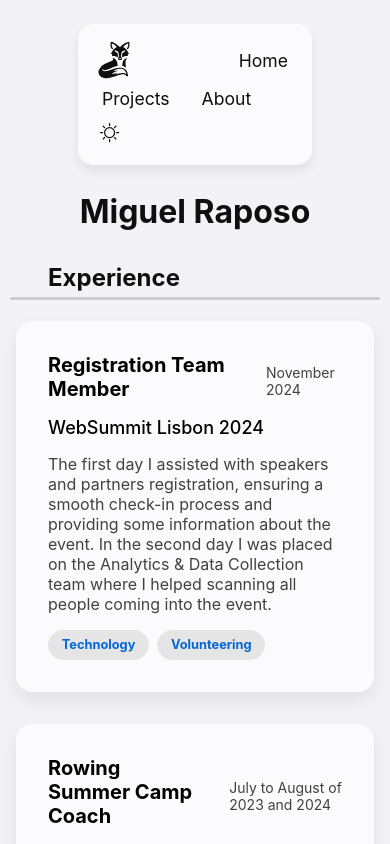
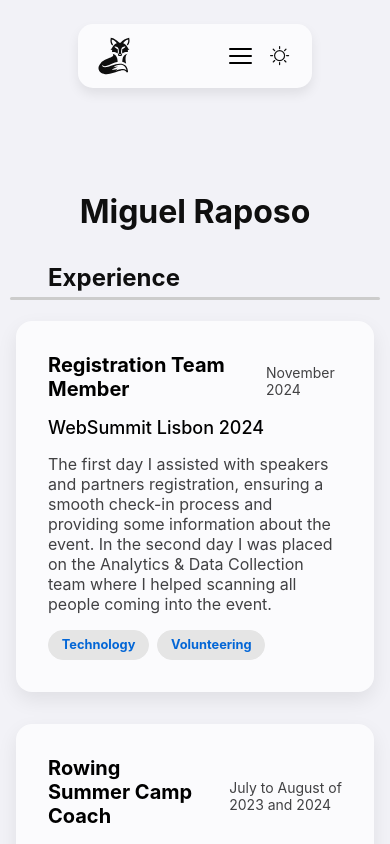
Before and after one commit to migpovrap/personalWebsite, a Next.js app: page /about in a window 390 px wide. Built offline with nearby package versions, Linux system fonts and the light colour scheme.

Commit message:
feat(navbar-mobile): new navbar for mobile devices and general refactor

```diff
--- a/package.json
+++ b/package.json
@@ -1,6 +1,6 @@
 {
   "name": "portfolio",
-  "version": "0.1.0",
+  "version": "1.2.0",
   "private": true,
   "scripts": {
     "dev": "next dev --turbopack",
@@ -10,6 +10,7 @@
   },
   "dependencies": {
     "eslint-plugin-validate-filename": "^1.0.0",
+    "hamburger-react": "^2.5.2",
     "next": "15.2.4",
     "next-themes": "^0.4.6",
     "react": "^19.0.0",
--- a/src/components/Navbar/NavItem.tsx
+++ b/src/components/Navbar/NavItem.tsx
@@ -4,11 +4,12 @@ import styles from './Navbar.module.css';
 type NavItemProps = {
   href: string;
   label: string;
+  active: boolean;
 };
 
-export default function NavItem({ href, label }: NavItemProps) {
+export default function NavItem({ href, label, active }: NavItemProps) {
   return (
-    <Link href={href} className={styles.navLink} >
+    <Link href={href}  className={`${styles.navLink} ${active ? styles.active : ''}`} >
       {label}
     </Link>
   );
--- a/src/components/Navbar/Navbar.module.css
+++ b/src/components/Navbar/Navbar.module.css
@@ -13,20 +13,66 @@
   align-items: center;
   padding: 0.5rem 1rem;
   row-gap: 0.5rem;
+  transition: box-shadow 0.4s ease, transform 0.4s ease; /* Smooth transition for shadow and scale */
 }
+
+.header.menuOpen {
+  box-shadow: 0 10px 20px rgba(0, 0, 0, 0.15); /* Enhanced shadow when menu is open */
+  transform: scale(1.001); /* Slight scaling effect */
+}
+
 
 .nav {
   display: flex;
-  justify-content: flex-end;
+  justify-content:  space-between;
   align-items: center;
-  flex-wrap: wrap;
-  gap: 1rem;
-  flex-grow: 1;
+  width: 100%;
 }
 
 .navIcon {
   margin-right: auto;
   font-size: 2.5rem;
+}
+
+.navLinks {
+  display: flex;
+}
+
+.mobileIcons {
+  display: flex;
+  align-items: center;
+}
+
+.menuButton {
+  background: none;
+  border: none;
+}
+
+.mobileMenu {
+  display: flex;
+  flex-direction: column;
+  align-items: center;
+  justify-content: center;
+  gap: 1.5rem;
+  margin-top: 1.5rem;
+  margin-bottom: 1.5rem;
+  width: 100%;
+  animation: smoothSlideDown 0.5s cubic-bezier(0.25, 0.1, 0.25, 1);
+}
+
+@keyframes smoothSlideDown {
+  from {
+    transform: translateY(-20px);
+    opacity: 0;
+  }
+  to {
+    transform: translateY(0);
+    opacity: 1;
+  }
+}
+
+.mobileMenu .navLink {
+  font-size: 1.5rem;
 }
 
 .navLink {
@@ -36,6 +82,10 @@
   transition: font-variation-settings 0.3s ease;
   padding: 0 0.5rem;
   white-space: nowrap;
+}
+
+.navLink.active {
+  font-weight: 700;
 }
 
 .navLink::after {
@@ -83,20 +133,13 @@
   font-size: 1.2rem;
 }
 
-@media (max-width: 600px) {
-  .header {
-    padding: 1rem;
-  }
-
-  .nav {
-    justify-content: flex-start;
-    row-gap: 0.5rem;
-  }
-}
-
 @supports (font-variation-settings: normal) {
   .navLink {
     font-variation-settings: "wght" 400;
+  }
+
+  .navLink.active {
+    font-variation-settings: "wght" 700;
   }
 
   .navLink:hover {
--- a/src/components/Navbar/Navbar.tsx
+++ b/src/components/Navbar/Navbar.tsx
@@ -1,18 +1,64 @@
+"use client"
+
 import NavItem from './NavItem';
 import styles from "./Navbar.module.css";
 import { GiFox } from "react-icons/gi";
 import { ThemeToggle } from './ThemeToggle';
+import { useEffect, useState } from 'react';
+import { usePathname } from 'next/navigation';
+import { Divide as Hamburger } from 'hamburger-react'
 
-export default function Navbar() {
+function Navbar() {
+  const [isMobile, setIsMobile] = useState(false);
+  const [menuOpen, setMenuOpen] = useState(false);
+  const pathName = usePathname();
+
+  useEffect(() => {
+    const handleResize = () => {
+      setIsMobile(window.innerWidth < 769);
+    };
+    handleResize();
+    window.addEventListener('resize', handleResize);
+
+    return () => {
+      window.removeEventListener('resize', handleResize);
+    };
+  }, []);
+
+  const toggleMenu = () => {
+    setMenuOpen(!menuOpen);
+  };
+ console.log(menuOpen);
   return (
-    <header className={styles.header}>
+    <header className={`${styles.header} ${menuOpen ? styles.menuOpen : ''}`}>
       <nav className={styles.nav}>
-        <GiFox className={styles.navIcon}/>
-        <NavItem href="/" label="Home" />
-        <NavItem href="/projects" label="Projects" />
-        <NavItem href="/about" label="About" />
+        <GiFox className={styles.navIcon} />
+
+        {!isMobile ? (
+            <div className={styles.navLinks}>
+            <NavItem href="/" label="Home" active={pathName === "/"} />
+            <NavItem href="/projects" label="Projects" active={pathName === "/projects"} />
+            <NavItem href="/about" label="About" active={pathName === "/about"} />
+            </div>
+        ) : (
+          <div className={styles.mobileIcons}>
+            <button onClick={toggleMenu} className={styles.menuButton}>
+              <Hamburger size={23} rounded hideOutline={true} />
+            </button>
+          </div>
+        )}
+
         <ThemeToggle />
       </nav>
+      {isMobile && menuOpen && (
+        <div className={styles.mobileMenu}>
+          <NavItem href="/" label="Home" active={pathName === "/"} />
+          <NavItem href="/projects" label="Projects" active={pathName === "/projects"} />
+          <NavItem href="/about" label="About" active={pathName === "/about"} />
+        </div>
+      )}
     </header>
   );
 }
+
+export default Navbar;
```
Also changed, not shown: 1 other file (tests, documents, lock files or other folders).
